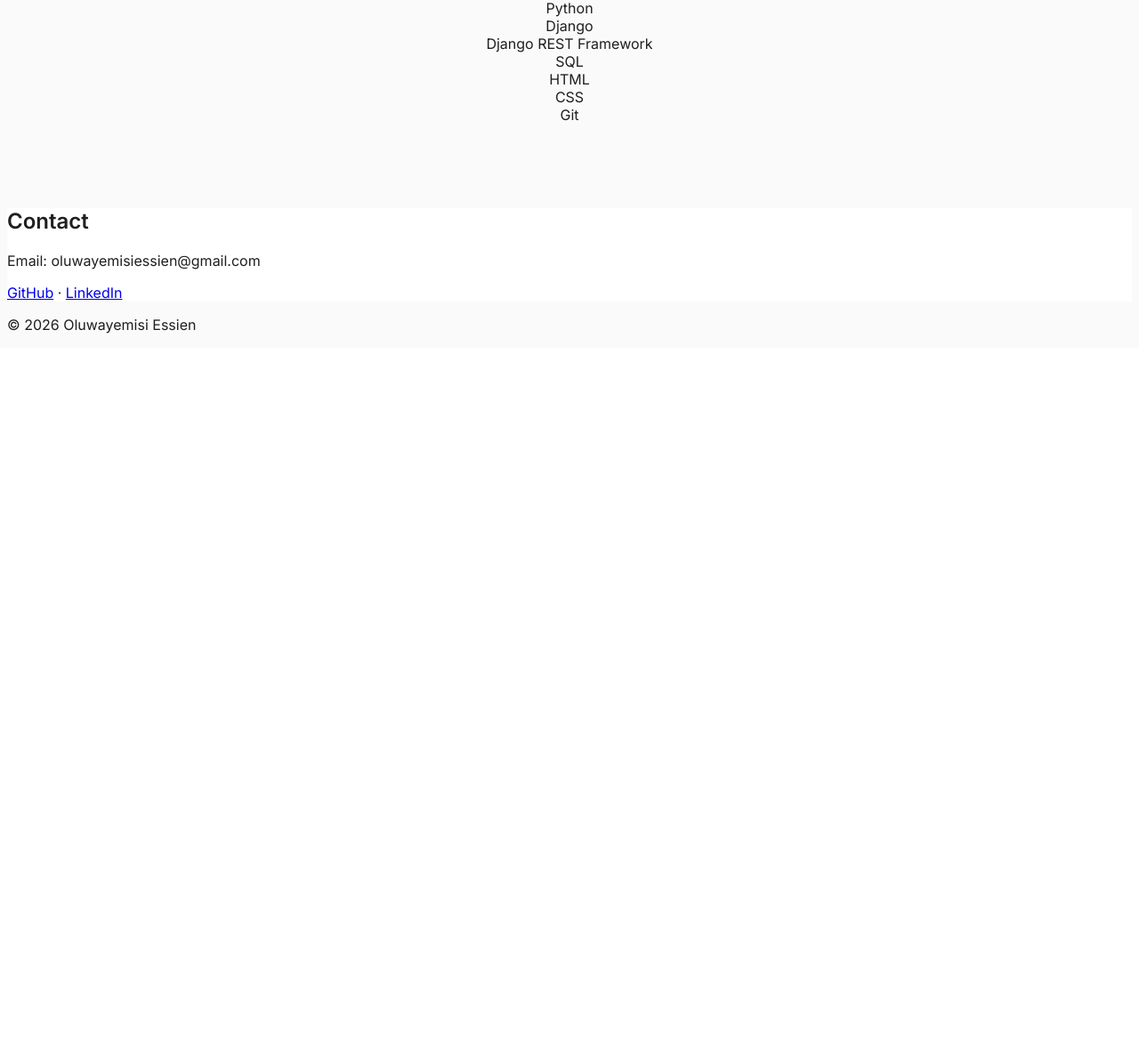
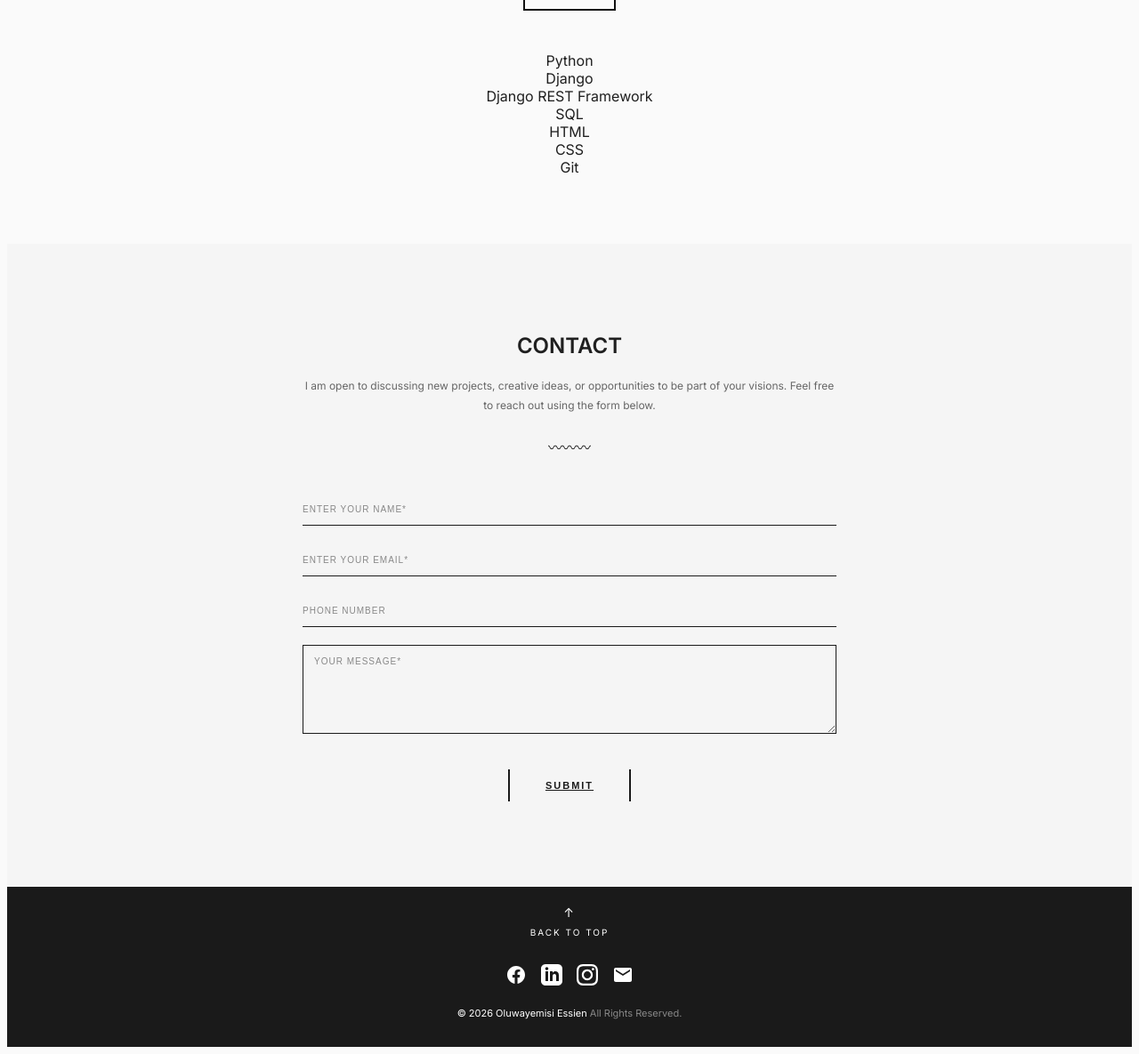
Before and after one commit to Yemisi-jay/portfolio, a Django app: page / in a window 1280 px wide. Shown: the part 1710-2895 px from the top of the page at 89% size. Before the commit the page ends 2085 px from the top, so only its background shows below. Run offline with Django 5.2, Linux system fonts and the light colour scheme.

Commit message:
more fixes

```diff
--- a/static/style.css
+++ b/static/style.css
@@ -238,6 +238,9 @@ body {
 .summary {
     max-width: 700px;
     margin: 60px auto;
+    background-color: #000;
+    color: #fff;
+    padding: 20px 30px;
 }
 
 
@@ -338,6 +341,147 @@ body {
     flex-wrap: wrap;
 }
 
+
+
+/* Contact Section */
 .contact {
-    background-color: #fff;
+  background-color: #f5f5f5;
+  padding: 80px 40px;
+  text-align: center;
 }
+
+.contact-container {
+  max-width: 600px;
+  margin: 0 auto;
+}
+
+.contact-text {
+  font-size: 12px;
+  color: #666;
+  line-height: 1.8;
+  margin-bottom: 24px;
+}
+
+.contact-form {
+  margin-top: 40px;
+}
+
+.form-group {
+  margin-bottom: 20px;
+}
+
+.form-group input,
+.form-group textarea {
+  width: 100%;
+  padding: 12px 0;
+  font-family: 'Poppins', sans-serif;
+  font-size: 11px;
+  letter-spacing: 1px;
+  color: #1a1a1a;
+  background: transparent;
+  border: none;
+  border-bottom: 1px solid #1a1a1a;
+  outline: none;
+  transition: border-color 0.3s ease;
+}
+
+.form-group input::placeholder,
+.form-group textarea::placeholder {
+  color: #888;
+  font-size: 10px;
+  letter-spacing: 1px;
+}
+
+.form-group input:focus,
+.form-group textarea:focus {
+  border-bottom-color: #666;
+}
+
+.form-group textarea {
+  resize: vertical;
+  min-height: 100px;
+  border: 1px solid #1a1a1a;
+  padding: 12px;
+}
+
+.btn-submit {
+  display: inline-block;
+  padding: 12px 40px;
+  font-family: 'Poppins', sans-serif;
+  font-size: 11px;
+  font-weight: 600;
+  letter-spacing: 2px;
+  color: #1a1a1a;
+  background-color: transparent;
+  border: none;
+  border-left: 2px solid #1a1a1a;
+  border-right: 2px solid #1a1a1a;
+  cursor: pointer;
+  transition: all 0.3s ease;
+  margin-top: 20px;
+}
+
+.btn-submit:hover {
+  background-color: #1a1a1a;
+  color: #fff;
+}
+
+/* Footer*/
+.footer {
+  background-color: #1a1a1a;
+  padding: 20px 20px;
+  text-align: center;
+}
+
+.back-to-top {
+  display: inline-flex;
+  flex-direction: column;
+  align-items: center;
+  gap: 8px;
+  text-decoration: none;
+  color: #fff;
+  font-size: 10px;
+  letter-spacing: 2px;
+  margin-bottom: 30px;
+  transition: opacity 0.3s ease;
+}
+
+.back-to-top:hover {
+  opacity: 0.7;
+}
+
+.arrow-up {
+  font-size: 14px;
+}
+
+.footer-social {
+  display: flex;
+  justify-content: center;
+  gap: 16px;
+  margin-bottom: 24px;
+}
+
+.footer-icon {
+  width: 24px;
+  height: 24px;
+  color: #fff;
+  transition: opacity 0.3s ease;
+}
+
+.footer-icon:hover {
+  opacity: 0.7;
+}
+
+.footer-icon svg {
+  width: 100%;
+  height: 100%;
+}
+
+.footer-copyright {
+  font-size: 11px;
+  color: #fff;
+}
+
+.footer-copyright span {
+  color: #888;
+}
--- a/templates/core/index.html
+++ b/templates/core/index.html
@@ -8,14 +8,12 @@
     <link href="https://fonts.googleapis.com/css2?family=Inter:wght@400;500;600&display=swap" rel="stylesheet">
     <link rel="stylesheet" href="https://cdnjs.cloudflare.com/ajax/libs/font-awesome/6.5.0/css/all.min.css">
 
-    <title> Portfolio Oluwayemisi Essien</title>
+    <title> Portfolio Oluwayemisi Essien </title>
 </head>
 <body>
 
 {% block content %}
-    {% comment %} <div class="top">
-        <h1>My personal portfolio</h1> {% endcomment %}
-    </div>
+
 <header class="navbar">
     <nav role="navigation">
     <div class="nav-container">
@@ -65,7 +63,7 @@
     <div class="hero-right">
         <div class="picture-frame">
         <img src="{% static 'images/profile_image.jpeg' %}" alt="Profile Image">
-        </div
+        </div>
     </div>
 </section>
 {% comment %} SUMMARY SECTION {% endcomment %}
@@ -83,7 +81,7 @@
         </p>
 
         <details class="summary-details">
-            <summary>Read More</summary>
+            <summary></summary>
             <p>
                 I am passionate about writing clean, maintainable code and optimizing database performance
                 through efficient SQL queries and schema design. With a solid grasp of HTML, CSS, and version
@@ -146,17 +144,61 @@
         </ul>
     </section>
 </section>
-<section id="contact" class="contact">
-    <h2>Contact</h2>
-    <p>Email: oluwayemisiessien@gmail.com</p>
 
-    <p>
-        <a href="https://github.com/Yemisi-jay" target="_blank">GitHub</a> ·
-        <a href="https://www.linkedin.com/in/oluwayemisiessien" target="_blank">LinkedIn</a>
-    </p>
-</section>
-<footer class="footer">
-    <p>© 2026 Oluwayemisi Essien</p>
+ <!-- Contact Section -->
+  <section class="contact" id="contact">
+    <div class="contact-container">
+      <div class="section-title-box">
+        <h2>CONTACT</h2>
+      </div>
+      <p class="contact-text">
+        I am open to discussing new projects, creative ideas, or opportunities to be part of your visions.
+        Feel free to reach out using the form below.
+      </p>
+      <div class="divider">
+        <span class="wave">〰〰〰</span>
+      </div>
+
+      <form class="contact-form">
+        <div class="form-group">
+          <input type="text" placeholder="ENTER YOUR NAME*" required>
+        </div>
+        <div class="form-group">
+          <input type="email" placeholder="ENTER YOUR EMAIL*" required>
+        </div>
+        <div class="form-group">
+          <input type="tel" placeholder="PHONE NUMBER">
+        </div>
+        <div class="form-group">
+          <textarea placeholder="YOUR MESSAGE*" rows="5" required></textarea>
+        </div>
+        <a href="mailto:oluwayemisiessien@gmail.com" class="btn-submit">SUBMIT</a>
+      </form>
+    </div>
+  </section>
+
+  <!-- Footer -->
+  <footer class="footer">
+    <a href="#" class="back-to-top">
+      <span class="arrow-up">↑</span>
+      <span>BACK TO TOP</span>
+    </a>
+    <div class="footer-social">
+      <a href="#" class="footer-icon">
+        <svg viewBox="0 0 24 24" fill="currentColor"><path d="M22 12c0-5.523-4.477-10-10-10S2 6.477 2 12c0 4.991 3.657 9.128 8.438 9.878v-6.987h-2.54V12h2.54V9.797c0-2.506 1.492-3.89 3.777-3.89 1.094 0 2.238.195 2.238.195v2.46h-1.26c-1.243 0-1.63.771-1.63 1.562V12h2.773l-.443 2.89h-2.33v6.988C18.343 21.128 22 16.991 22 12z"/></svg>
+      </a>
+      <a href="#" class="footer-icon">
+        <svg viewBox="0 0 24 24" fill="currentColor"><path d="M19 0h-14c-2.761 0-5 2.239-5 5v14c0 2.761 2.239 5 5 5h14c2.762 0 5-2.239 5-5v-14c0-2.761-2.238-5-5-5zm-11 19h-3v-11h3v11zm-1.5-12.268c-.966 0-1.75-.79-1.75-1.764s.784-1.764 1.75-1.764 1.75.79 1.75 1.764-.783 1.764-1.75 1.764zm13.5 12.268h-3v-5.604c0-3.368-4-3.113-4 0v5.604h-3v-11h3v1.765c1.396-2.586 7-2.777 7 2.476v6.759z"/></svg>
+      </a>
+      <a href="#" class="footer-icon">
+        <svg viewBox="0 0 24 24" fill="currentColor"><path d="M12 2.163c3.204 0 3.584.012 4.85.07 3.252.148 4.771 1.691 4.919 4.919.058 1.265.069 1.645.069 4.849 0 3.205-.012 3.584-.069 4.849-.149 3.225-1.664 4.771-4.919 4.919-1.266.058-1.644.07-4.85.07-3.204 0-3.584-.012-4.849-.07-3.26-.149-4.771-1.699-4.919-4.92-.058-1.265-.07-1.644-.07-4.849 0-3.204.013-3.583.07-4.849.149-3.227 1.664-4.771 4.919-4.919 1.266-.057 1.645-.069 4.849-.069zm0-2.163c-3.259 0-3.667.014-4.947.072-4.358.2-6.78 2.618-6.98 6.98-.059 1.281-.073 1.689-.073 4.948 0 3.259.014 3.668.072 4.948.2 4.358 2.618 6.78 6.98 6.98 1.281.058 1.689.072 4.948.072 3.259 0 3.668-.014 4.948-.072 4.354-.2 6.782-2.618 6.979-6.98.059-1.28.073-1.689.073-4.948 0-3.259-.014-3.667-.072-4.947-.196-4.354-2.617-6.78-6.979-6.98-1.281-.059-1.69-.073-4.949-.073zm0 5.838c-3.403 0-6.162 2.759-6.162 6.162s2.759 6.163 6.162 6.163 6.162-2.759 6.162-6.163c0-3.403-2.759-6.162-6.162-6.162zm0 10.162c-2.209 0-4-1.79-4-4 0-2.209 1.791-4 4-4s4 1.791 4 4c0 2.21-1.791 4-4 4zm6.406-11.845c-.796 0-1.441.645-1.441 1.44s.645 1.44 1.441 1.44c.795 0 1.439-.645 1.439-1.44s-.644-1.44-1.439-1.44z"/></svg>
+      </a>
+      <a href="#" class="footer-icon">
+        <svg viewBox="0 0 24 24" fill="currentColor"><path d="M20 4H4c-1.1 0-1.99.9-1.99 2L2 18c0 1.1.9 2 2 2h16c1.1 0 2-.9 2-2V6c0-1.1-.9-2-2-2zm0 4l-8 5-8-5V6l8 5 8-5v2z"/></svg>
+      </a>
+    </div>
+
+    <p class="footer-copyright">© 2026 Oluwayemisi Essien <span>All Rights Reserved.</span></p>
 </footer>
 {% endblock %}
 </body>
```
